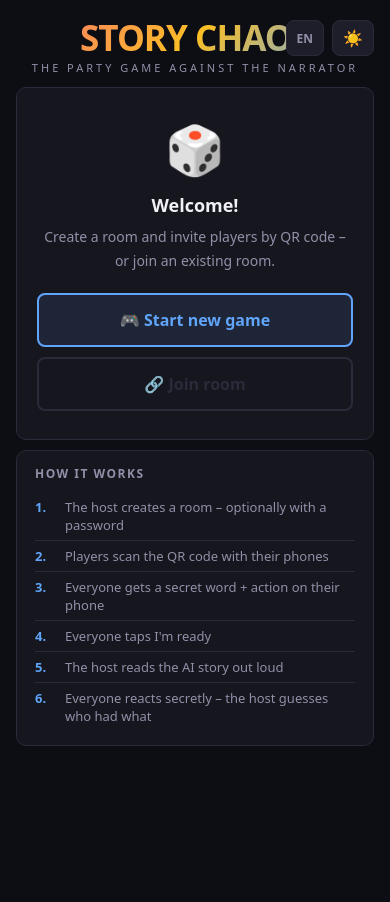
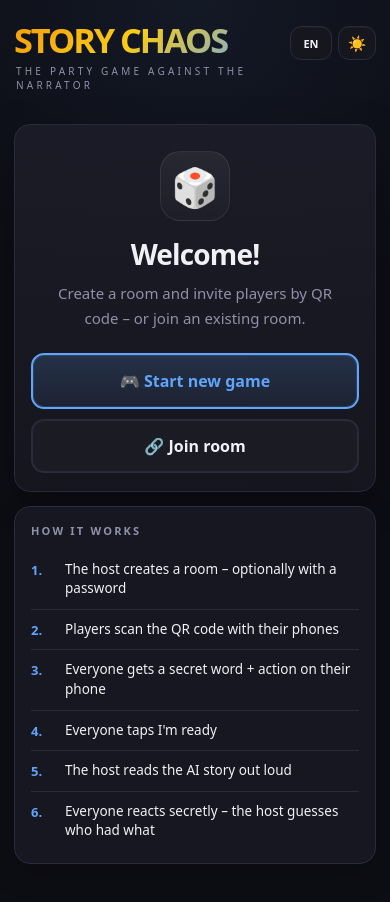
Before and after one commit to Alexius0815/Storychaos_the_game, a React (Vite) app: page / in a window 390 px wide. Shown: the top 902 px of the page. Before the commit the page ends 844 px from the top, so only its background shows below. Built offline with nearby package versions, Linux system fonts and the light colour scheme.

Commit message:
style: polish mobile home screen

```diff
--- a/src/App.jsx
+++ b/src/App.jsx
@@ -1679,22 +1679,28 @@ export default function App() {
   `;
 
   return (
-    <div style={{ background: C.bg, minHeight: "100vh", color: C.txt, fontFamily: FF }}>
+    <div style={{ background: `radial-gradient(circle at top, ${dark ? "rgba(96,165,250,.08)" : "rgba(96,165,250,.10)"} 0%, ${C.bg} 34%)`, minHeight: "100vh", color: C.txt, fontFamily: FF }}>
       <style>{GS}</style>
-      <div style={{ maxWidth: 500, margin: "0 auto", padding: "0 16px 60px" }}>
-        <header style={{ textAlign: "center", padding: "20px 0 12px", position: "relative" }}>
-          <div style={{ position: "absolute", right: 0, top: 20, display: "flex", gap: 8 }}>
-            <button onClick={() => setLang((current) => current === "de" ? "en" : "de")} aria-label={ui.aria.toggleLanguage} style={{ background: C.sur2, border: `1px solid ${C.bdr}`, color: C.muted, padding: "6px 10px", borderRadius: 8, cursor: "pointer", fontSize: 12, fontWeight: 700 }}>
+      <div style={{ maxWidth: 500, margin: "0 auto", padding: "0 14px 64px" }}>
+        <header style={{ textAlign: "center", padding: "24px 0 16px" }}>
+          <div style={{ display: "flex", alignItems: "flex-start", justifyContent: "space-between", gap: 12, marginBottom: 16 }}>
+            <div style={{ flex: 1, minWidth: 0, textAlign: "left" }}>
+              <h1 onClick={handleLogoTap} style={{ fontSize: "clamp(27px,8.8vw,50px)", fontWeight: 900, letterSpacing: "-0.06em", textTransform: "uppercase", background: "linear-gradient(135deg,#f59e0b,#facc15 45%,#60a5fa)", WebkitBackgroundClip: "text", WebkitTextFillColor: "transparent", backgroundClip: "text", lineHeight: 0.94, margin: 0, cursor: "default", userSelect: "none" }}>
+                Story Chaos
+              </h1>
+              <p style={{ fontSize: 10, letterSpacing: 3.2, color: C.muted, textTransform: "uppercase", marginTop: 8, paddingLeft: 2 }}>
+                {ui.subtitle}
+              </p>
+            </div>
+            <div style={{ display: "flex", gap: 6, flexShrink: 0, paddingTop: 2 }}>
+            <button onClick={() => setLang((current) => current === "de" ? "en" : "de")} aria-label={ui.aria.toggleLanguage} style={{ background: C.sur, border: `1px solid ${C.bdr}`, color: C.txt, minWidth: 42, height: 34, padding: "0 10px", borderRadius: 11, cursor: "pointer", fontSize: 11, fontWeight: 800, boxShadow: dark ? "inset 0 1px 0 rgba(255,255,255,.03)" : "0 8px 20px rgba(15,23,42,.06)" }}>
               {lang === "de" ? "DE" : "EN"}
             </button>
-            <button onClick={toggleTheme} aria-label={ui.aria.toggleTheme} style={{ background: C.sur2, border: `1px solid ${C.bdr}`, color: C.muted, padding: "6px 10px", borderRadius: 8, cursor: "pointer", fontSize: 16 }}>
+            <button onClick={toggleTheme} aria-label={ui.aria.toggleTheme} style={{ background: C.sur, border: `1px solid ${C.bdr}`, color: C.txt, width: 38, height: 34, padding: 0, borderRadius: 11, cursor: "pointer", fontSize: 15, boxShadow: dark ? "inset 0 1px 0 rgba(255,255,255,.03)" : "0 8px 20px rgba(15,23,42,.06)" }}>
               {dark ? "☀️" : "🌙"}
             </button>
           </div>
-          <h1 onClick={handleLogoTap} style={{ fontSize: "clamp(34px,9vw,54px)", fontWeight: 800, letterSpacing: -1, textTransform: "uppercase", background: "linear-gradient(135deg,#f87171,#fbbf24 50%,#60a5fa)", WebkitBackgroundClip: "text", WebkitTextFillColor: "transparent", backgroundClip: "text", lineHeight: 1, margin: 0, cursor: "default", userSelect: "none" }}>
-            Story Chaos
-          </h1>
-          <p style={{ fontSize: 11, letterSpacing: 3, color: C.muted, textTransform: "uppercase", marginTop: 5 }}>{ui.subtitle}</p>
+          </div>
         </header>
 
         <OfflineBanner C={C} ui={ui} />
@@ -1702,19 +1708,19 @@ export default function App() {
         <main>
           {screen === "home" && (
             <div style={{ animation: "fadeIn .3s ease" }}>
-              <div style={{ ...S.card, textAlign: "center", padding: "28px 20px", marginBottom: 10 }}>
-                <div style={{ fontSize: 48, marginBottom: 12 }}>🎲</div>
-                <div style={{ fontSize: 18, fontWeight: 700, color: C.txt, marginBottom: 8 }}>{ui.home.welcome}</div>
-                <p style={{ ...S.bt, marginBottom: 20 }}>{ui.home.desc}</p>
-                <button onClick={() => setScreen("create")} style={{ ...S.pbtn(ACC.blue, "rgba(96,165,250,.1)"), marginBottom: 10 }}>{ui.home.newGame}</button>
-                <button onClick={() => setScreen("join")} style={S.pbtn(C.bdr, C.sur)}>{ui.home.joinRoom}</button>
+              <div style={{ ...S.card, textAlign: "center", padding: "26px 16px 18px", marginBottom: 14, borderRadius: 16, background: dark ? "linear-gradient(180deg, rgba(28,28,40,.96), rgba(22,22,31,.96))" : "linear-gradient(180deg, rgba(255,255,255,.98), rgba(244,246,252,.98))", boxShadow: dark ? "0 12px 40px rgba(0,0,0,.24)" : "0 18px 45px rgba(15,23,42,.08)" }}>
+                <div style={{ width: 70, height: 70, margin: "0 auto 14px", borderRadius: 20, display: "grid", placeItems: "center", fontSize: 38, background: dark ? "linear-gradient(180deg, rgba(255,255,255,.06), rgba(255,255,255,.02))" : "linear-gradient(180deg, rgba(96,165,250,.16), rgba(96,165,250,.08))", border: `1px solid ${dark ? "rgba(255,255,255,.08)" : "rgba(96,165,250,.18)"}` }}>🎲</div>
+                <div style={{ fontSize: 28, fontWeight: 800, color: C.txt, marginBottom: 8, letterSpacing: "-0.03em" }}>{ui.home.welcome}</div>
+                <p style={{ ...S.bt, fontSize: 15, lineHeight: 1.65, marginBottom: 22, maxWidth: 290, marginInline: "auto" }}>{ui.home.desc}</p>
+                <button onClick={() => setScreen("create")} style={{ ...S.pbtn(ACC.blue, dark ? "linear-gradient(180deg, rgba(96,165,250,.18), rgba(96,165,250,.08))" : "linear-gradient(180deg, rgba(96,165,250,.16), rgba(96,165,250,.08))"), marginBottom: 10, minHeight: 56, borderRadius: 13, boxShadow: "0 0 0 1px rgba(96,165,250,.18) inset" }}>{ui.home.newGame}</button>
+                <button onClick={() => setScreen("join")} style={{ ...S.pbtn(C.bdr, C.sur), minHeight: 54, borderRadius: 13, color: C.txt, background: dark ? "rgba(255,255,255,.02)" : "rgba(255,255,255,.7)" }}>{ui.home.joinRoom}</button>
               </div>
-              <div style={{ ...S.card, padding: "14px 18px" }}>
-                <div style={{ fontSize: 12, fontWeight: 700, letterSpacing: 1.5, textTransform: "uppercase", color: C.muted, marginBottom: 10 }}>{ui.home.howItWorks}</div>
+              <div style={{ ...S.card, padding: "16px 16px 12px", borderRadius: 16, background: dark ? "rgba(24,24,35,.92)" : "rgba(255,255,255,.92)", boxShadow: dark ? "0 10px 30px rgba(0,0,0,.18)" : "0 16px 40px rgba(15,23,42,.06)" }}>
+                <div style={{ fontSize: 11, fontWeight: 800, letterSpacing: 2.2, textTransform: "uppercase", color: C.muted, marginBottom: 12 }}>{ui.home.howItWorks}</div>
                 {ui.home.steps.map((step, index) => (
-                  <div key={index} style={{ display: "flex", gap: 10, padding: "6px 0", borderBottom: index < ui.home.steps.length - 1 ? `1px solid ${C.bdr}` : "none" }}>
-                    <span style={{ fontSize: 13, color: ACC.blue, fontWeight: 700, minWidth: 20 }}>{index + 1}.</span>
-                    <span style={{ fontSize: 13, color: C.muted }}>{step}</span>
+                  <div key={index} style={{ display: "flex", gap: 12, alignItems: "flex-start", padding: "10px 0", borderBottom: index < ui.home.steps.length - 1 ? `1px solid ${C.bdr}` : "none" }}>
+                    <span style={{ fontSize: 13, color: ACC.blue, fontWeight: 800, minWidth: 22, paddingTop: 1 }}>{index + 1}.</span>
+                    <span style={{ fontSize: 13.5, color: C.txt, lineHeight: 1.45 }}>{step}</span>
                   </div>
                 ))}
               </div>
```
